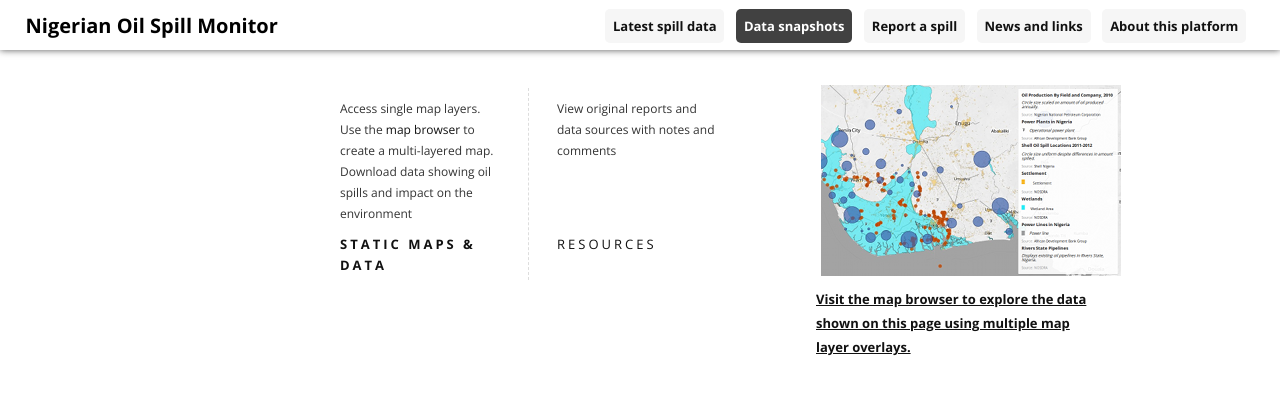
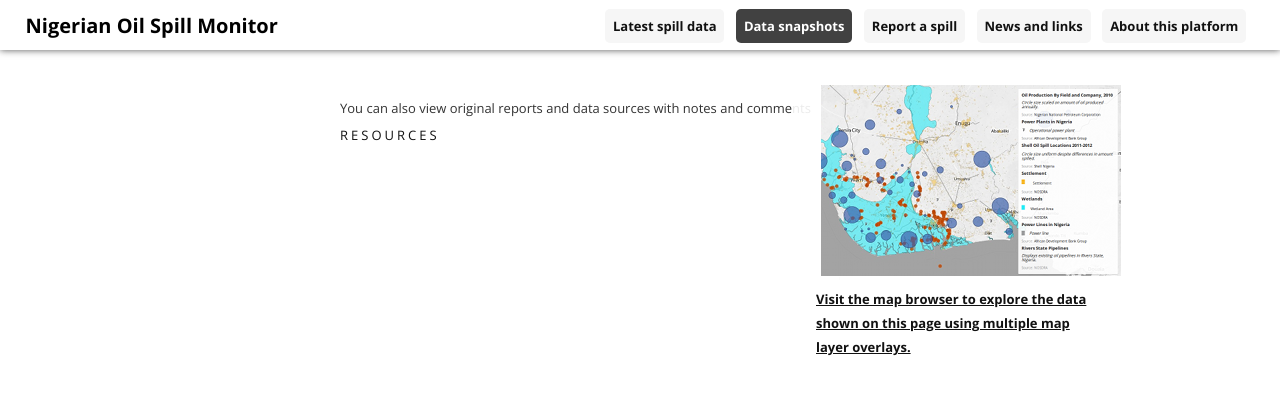
Before and after one commit to sdn4nigeria/monitoring-platform, a Jekyll site: the page built from _posts/pages/0001-01-01-open.md, in a window 1280 px wide and 900 px high, cut to the strip 0-395 px from the top of the window. Built offline with Jekyll 4.4.1, drawn with Linux system fonts in a browser that asks for light colours; nearby versions of some CDN libraries; some web fonts are replaced; library files that are not in the unit come from our copies; Markdown is read by kramdown in place of the engine named in the settings.

Commit message:
Update open.html

```diff
--- a/_layouts/open.html
+++ b/_layouts/open.html
@@ -15,16 +15,8 @@ class: opendata
 <div id="subnav">
   <div class="limiter">
     <div class='with-border'>
-      <span class='nav-explain' class='{% if page.url == "/open/data" or page.url == "/open" %}active{% endif %}'>Access single map layers. Use the <a href='{{site.baseurl}}/maps'>map browser</a> to create a multi-layered map.<br/>Download data showing oil spills and impact on the environment</span>
-      <a class='nav-short {% if page.url == "/open/data" or page.url == "/open" %}active{% endif %}' href="{{site.baseurl}}/open/data">Static Maps &amp; Data</a>
-    </div>
-    <!-- div class='with-border'>
-         <span class='nav-explain'>Access single map layers. Use the <a href='{{site.baseurl}}/maps'>map browser</a> to create a multi-layered map.</span>
-         <a class='nav-short {% if page.url == "/open/maps" %}active{% endif %}' href="{{site.baseurl}}/open/maps">Maps</a>
-    </div -->
-    <div>
-      <span class='nav-explain'>View original reports and data sources with notes and comments</span>
-      <a class='nav-short {% if page.url == "/open/resources" %}active{% endif %}' href="{{site.baseurl}}/open/resources">Resources</a>
+
+     <p>You can also view original reports and data sources with notes and comments <a class='nav-short {% if page.url == "/open/resources" %}active{% endif %}' href="{{site.baseurl}}/open/resources">Resources</a></p>
     </div>
   </div>
 </div>
```
